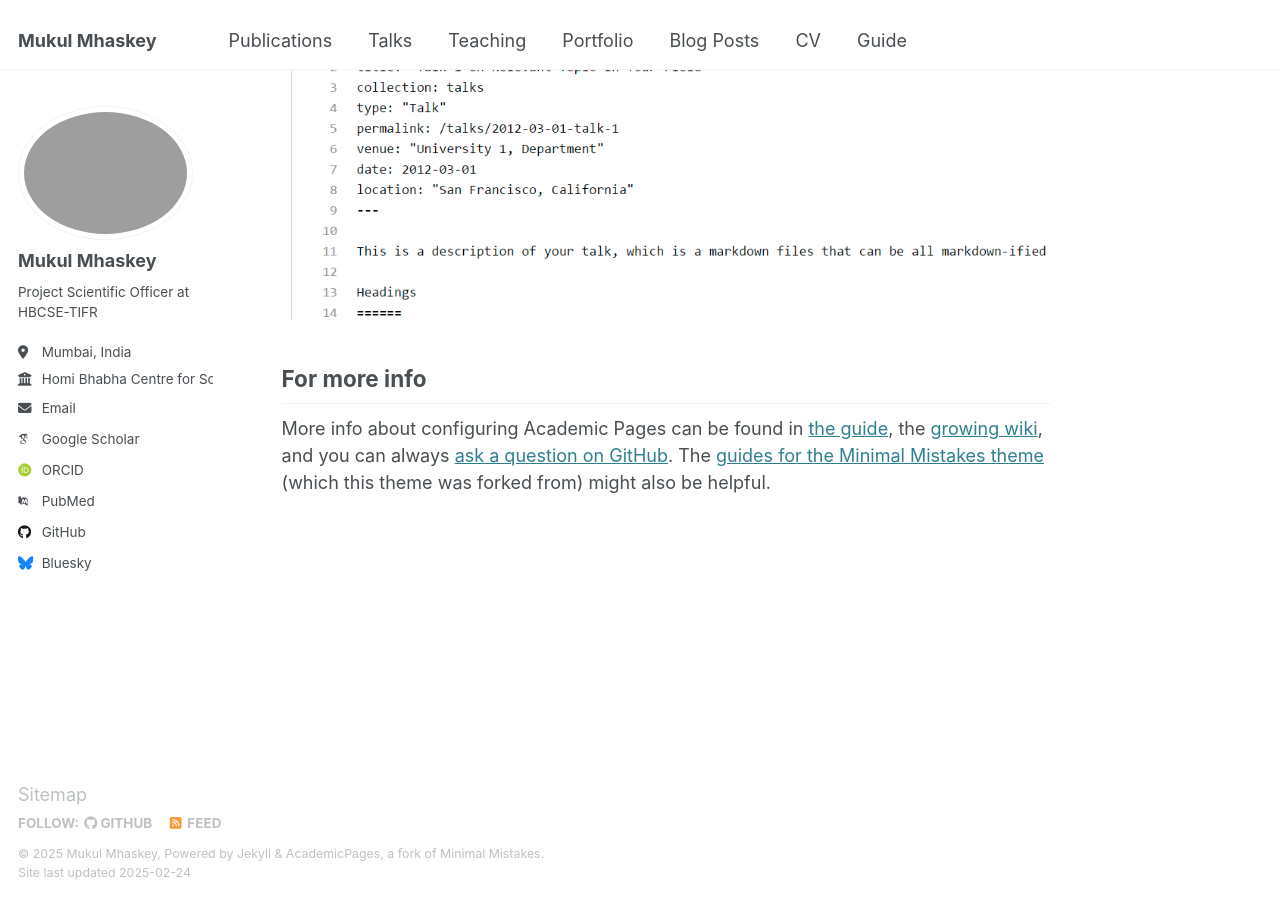
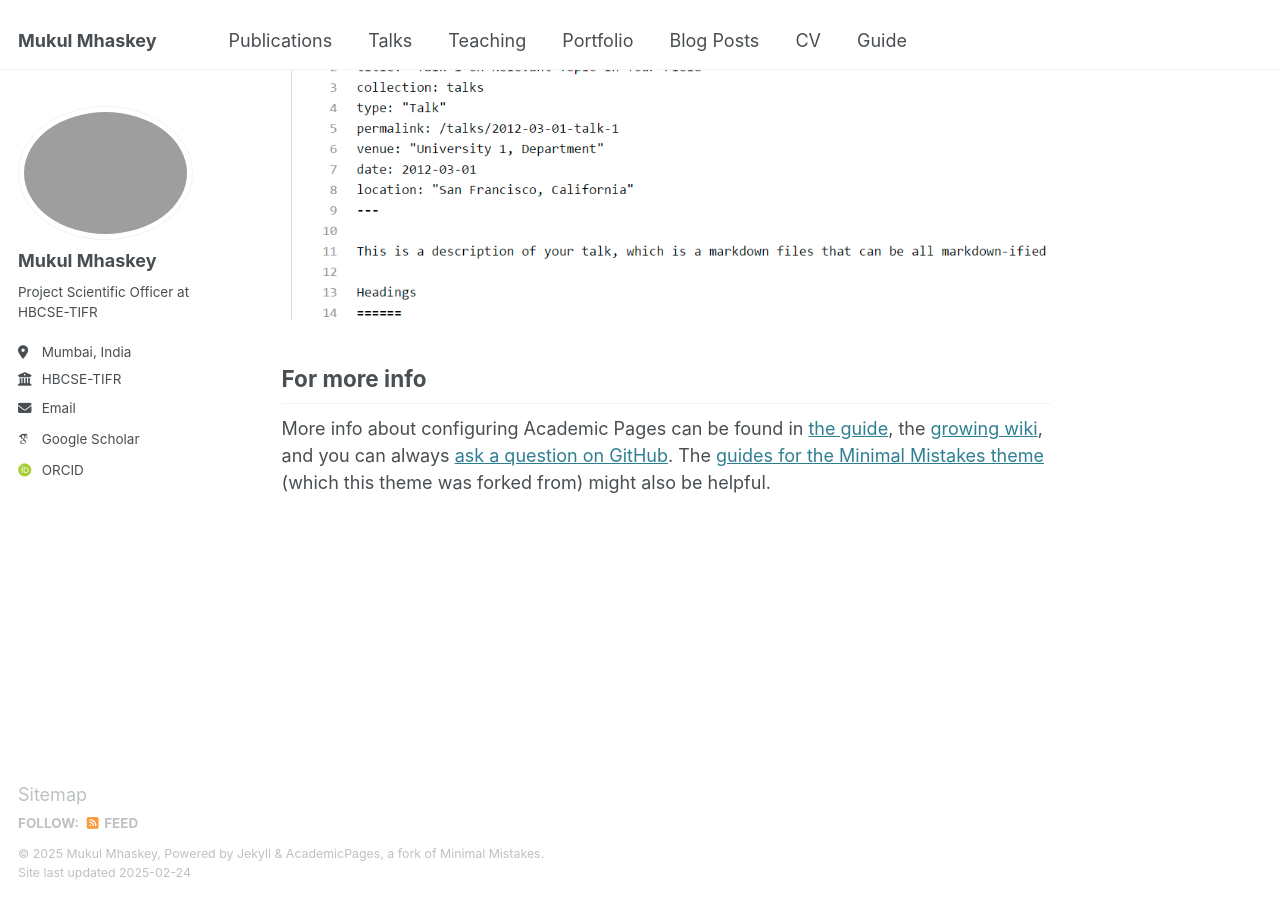
Before and after one commit to mukulmhaskey/mukulmhaskey.github.io, a Jekyll site: the page built from _pages/about.md, in a window 1280 px wide and 900 px high, scrolled down 2642 px. Built offline with Jekyll 4.4.1, drawn with Linux system fonts in a browser that asks for light colours; some web fonts are replaced.

Commit message:
Update _config.yml

```diff
--- a/_config.yml
+++ b/_config.yml
@@ -27,17 +27,17 @@ author:
   pronouns         : # example: "she/her"
   bio              : "Project Scientific Officer at HBCSE-TIFR"
   location         : "Mumbai, India"
-  employer         : "Homi Bhabha Centre for Science Education (HBCSE-TIFR)"
+  employer         : "HBCSE-TIFR"
   uri              : # URL
-  email            : "none@example.org"
+  email            : "mukul@hbcse.tifr.res.in"
 
   # Academic websites
   arxiv            : # URL - Update with the correct link to your profile
-  googlescholar    : "https://scholar.google.com/citations?user=PS_CX0AAAAAJ"
+  googlescholar    : "https://scholar.google.com/citations?user=LtJsTncAAAAJ&hl=en"
   impactstory      : # URL
-  orcid            : "http://orcid.org/yourorcidurl"
+  orcid            : "https://orcid.org/0000-0003-2024-219X"
   semantic         : # URL
-  pubmed           : "https://www.ncbi.nlm.nih.gov/pubmed/?term=john+snow"
+  pubmed           : # URL
   researchgate     : # URL
   scopus           : # URL
 
@@ -45,12 +45,12 @@ author:
   bitbucket        : # Username - Update with your username on the site
   codepen          : # Username
   dribbble         : # Username
-  github           : "academicpages"
+  github           : # Username
   kaggle           : # Username
   stackoverflow    : # User number or user number and name (i.e., use "1" or "1/jeff-atwood")
 
   # Social media
-  bluesky          : "bsky.app" # Replace this with you Bluesky username
+  bluesky          : # Username
   facebook         : # Username
   flickr           : # Username
   foursquare       : # Username
```
